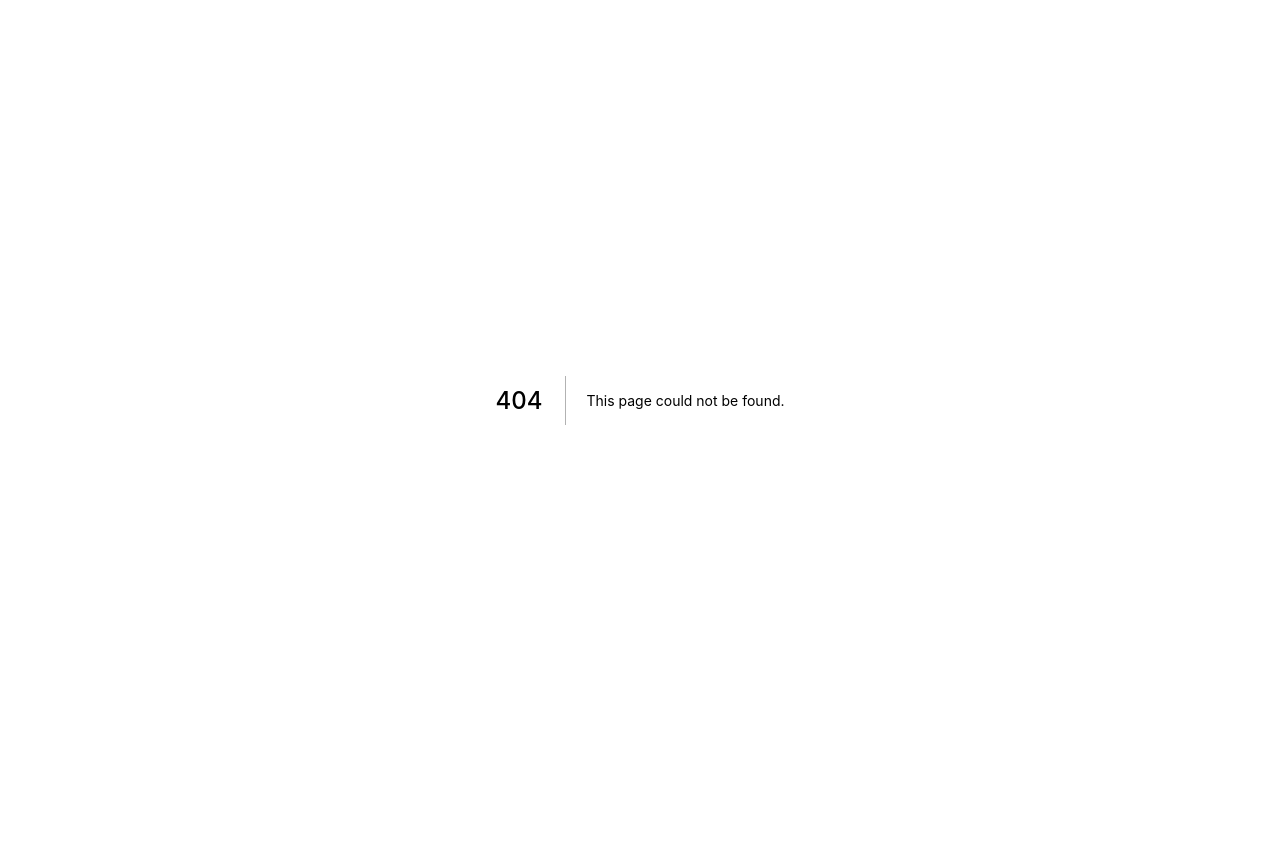
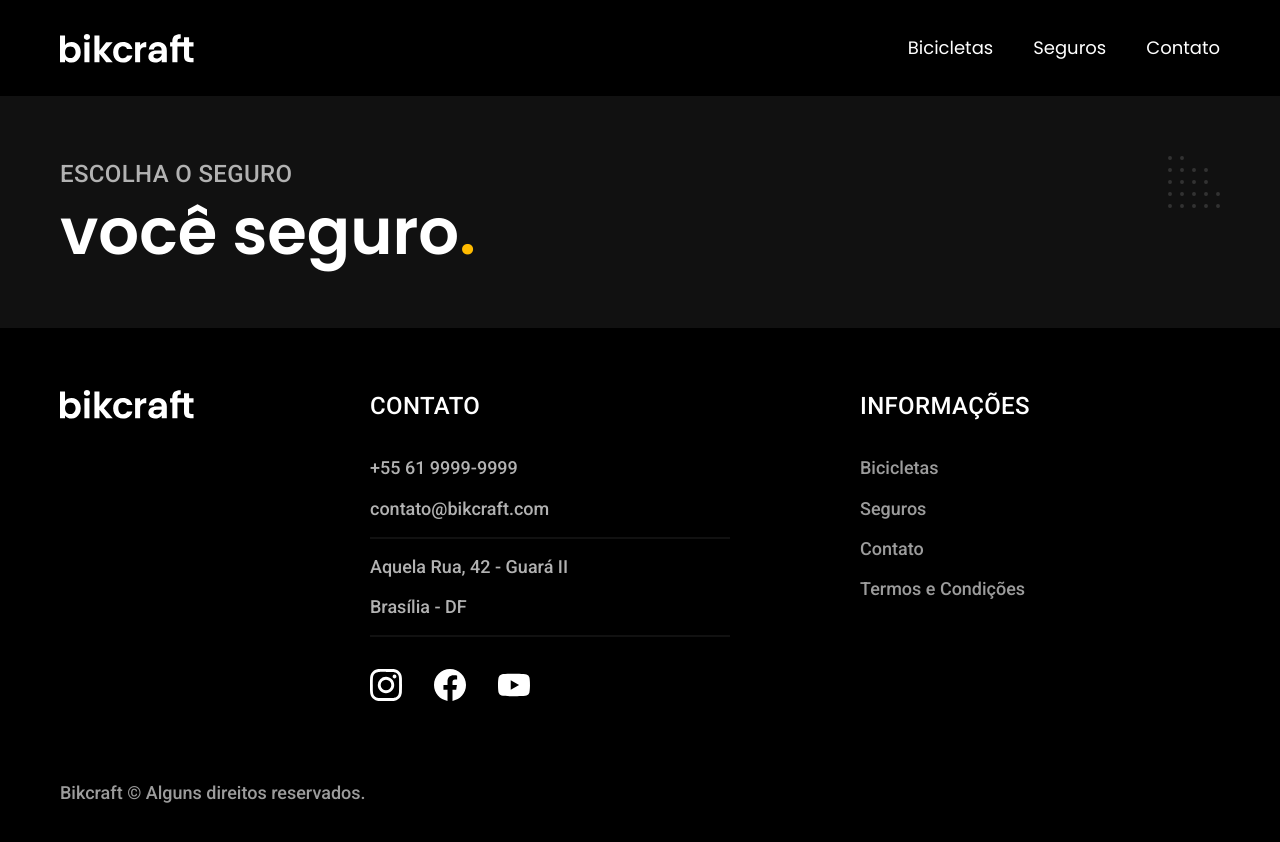
Before and after one commit to fabiof2x/bikcraft-nextjs, a Next.js app: page /seguros in a window 1280 px wide. Before the commit this address had no page. Shown: the top 842 px of the page. Before the commit the page ends 800 px from the top, so only its background shows below. Built offline with nearby package versions, Linux system fonts and the light colour scheme.

Commit message:
feat: insurance page structure

```diff
--- /dev/null
+++ b/src/pages/seguros.tsx
@@ -0,0 +1,28 @@
+import { DocumentTitle } from "../components/DocumentTitle"
+
+import Footer from "../components/patterns/Footer"
+import Header from "../components/patterns/Header"
+import HeaderTitle from "../components/patterns/HeaderTitle";
+
+import styles from "../styles/Insurance.module.scss";
+
+export default function Insurance() {
+  return (
+    <>
+      <DocumentTitle
+        title="Seguros | Bikcraft"
+        description="Seguros"
+      />
+      <Header />
+
+      <main>
+        <HeaderTitle
+          subtitle="Escolha o seguro"
+          title="você seguro"
+        />
+      </main>
+
+      <Footer />
+    </>
+  )
+}
```
Also changed, not shown: src/styles/Insurance.module.scss (added).
